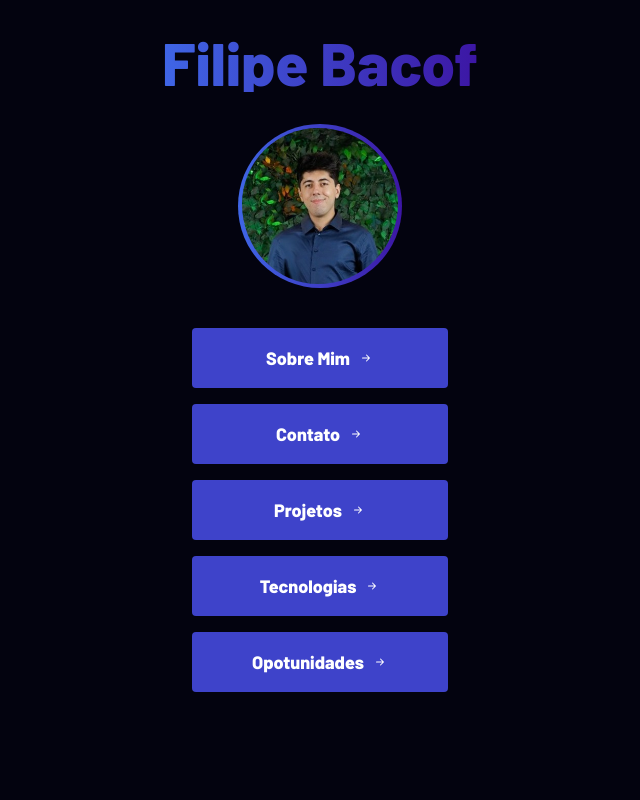
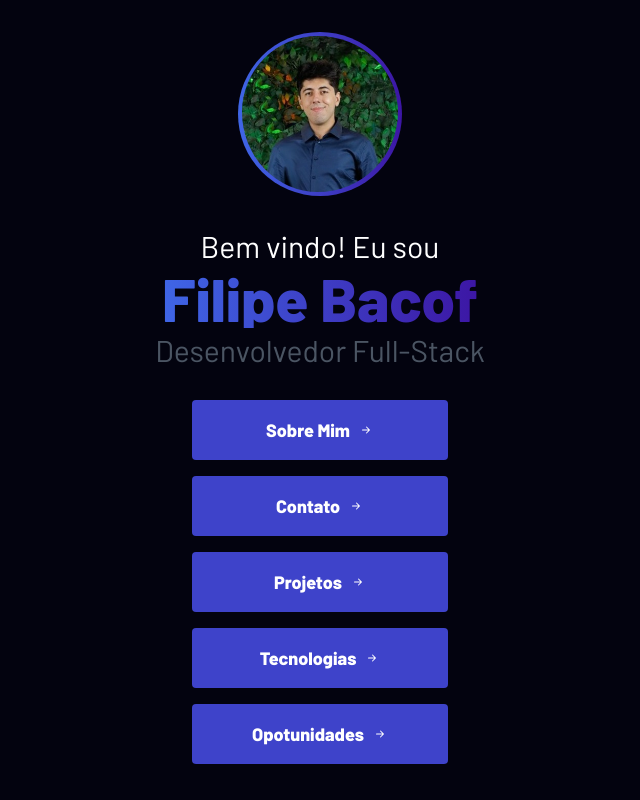
Before and after one commit to Filipe-Bacof/next-portifolio, a Next.js app: page / in a window 1280 px wide. Shown: the whole page, without its empty margins (320-960 px from the left). Built offline with nearby package versions, Linux system fonts and the light colour scheme.

Commit message:
efeito maquina de escrever

```diff
--- /dev/null
+++ b/src/app/components/Header.tsx
@@ -0,0 +1,67 @@
+'use client'
+
+import Image from 'next/image'
+import { useEffect, useState } from 'react'
+
+export default function Header() {
+  const [firstText, setFirstText] = useState('')
+  const [secondText, setSecondText] = useState('')
+  const [thirdText, setThirdText] = useState('')
+
+  useEffect(() => {
+    const header1 = 'Bem vindo! Eu sou'.split('')
+    const header2 = 'Filipe Bacof'.split('')
+    const header3 = 'Desenvolvedor Full-Stack'.split('')
+
+    header1.forEach((letter, index) => {
+      setTimeout(() => {
+        setFirstText((prevText) => prevText + letter)
+      }, 75 * index)
+    })
+
+    setTimeout(() => {
+      header2.forEach((letter, index) => {
+        setTimeout(() => {
+          setSecondText((prevText) => prevText + letter)
+        }, 75 * index)
+      })
+    }, 1500)
+
+    setTimeout(() => {
+      header3.forEach((letter, index) => {
+        setTimeout(() => {
+          setThirdText((prevText) => prevText + letter)
+        }, 75 * index)
+      })
+    }, 2500)
+  }, [])
+
+  return (
+    <header className="flex flex-col items-center justify-center">
+      <a
+        className="m-8 h-[164px] w-[164px] no-underline"
+        href="https://github.com/Filipe-Bacof"
+        target="_blank"
+        rel="noreferrer"
+      >
+        <div className="border-gradient-border h-[164px] w-[164px] items-center justify-center rounded-full bg-gradient-background transition-transform duration-300 hover:scale-110">
+          <Image
+            className="rounded-full pl-1 pt-1"
+            src="/profilepic.jpg"
+            alt="minha foto de perfil"
+            priority={false}
+            width={160}
+            height={160}
+          />
+        </div>
+      </a>
+      <div className="mb-6 flex flex-col items-center justify-center">
+        <span className="mb-1 text-3xl text-white">{firstText}</span>
+        <h1 className="mb-1 bg-gradient-to-r from-[#3f66e6] to-[#3c16a4] bg-clip-text text-6xl font-extrabold text-transparent">
+          {secondText}
+        </h1>
+        <h2 className="text-3xl text-gray-600">{thirdText}</h2>
+      </div>
+    </header>
+  )
+}
--- a/src/app/page.tsx
+++ b/src/app/page.tsx
@@ -1,32 +1,13 @@
 import Link from 'next/link'
 import Button from './components/Button'
 import IconArrowRightShort from './components/icons/IconArrowRightShort'
-import Image from 'next/image'
+import Header from './components/Header'
 
 export default function Home() {
   return (
     <main className="flex flex-col items-center justify-center">
-      <h1 className="my-8 bg-gradient-to-r from-[#3f66e6] to-[#3c16a4] bg-clip-text text-6xl font-extrabold text-transparent">
-        Filipe Bacof
-      </h1>
-      <a
-        className="mb-8 h-[164px] w-[164px] no-underline"
-        href="https://portifolio-filipe-bacof.vercel.app/"
-        target="_blank"
-        rel="noreferrer"
-      >
-        <div className="border-gradient-border h-[164px] w-[164px] items-center justify-center rounded-full bg-gradient-background transition-transform duration-300 hover:scale-110">
-          <Image
-            className="rounded-full pl-1 pt-1"
-            src="/profilepic.jpg"
-            alt="minha foto de perfil"
-            priority={false}
-            width={160}
-            height={160}
-          />
-        </div>
-      </a>
-      <div className="flex flex-col">
+      <Header />
+      <nav className="flex flex-col">
         <Link href={'/about'}>
           <Button
             text="Sobre Mim"
@@ -62,7 +43,7 @@ export default function Home() {
             icon={<IconArrowRightShort />}
           />
         </Link>
-      </div>
+      </nav>
     </main>
   )
 }
```
